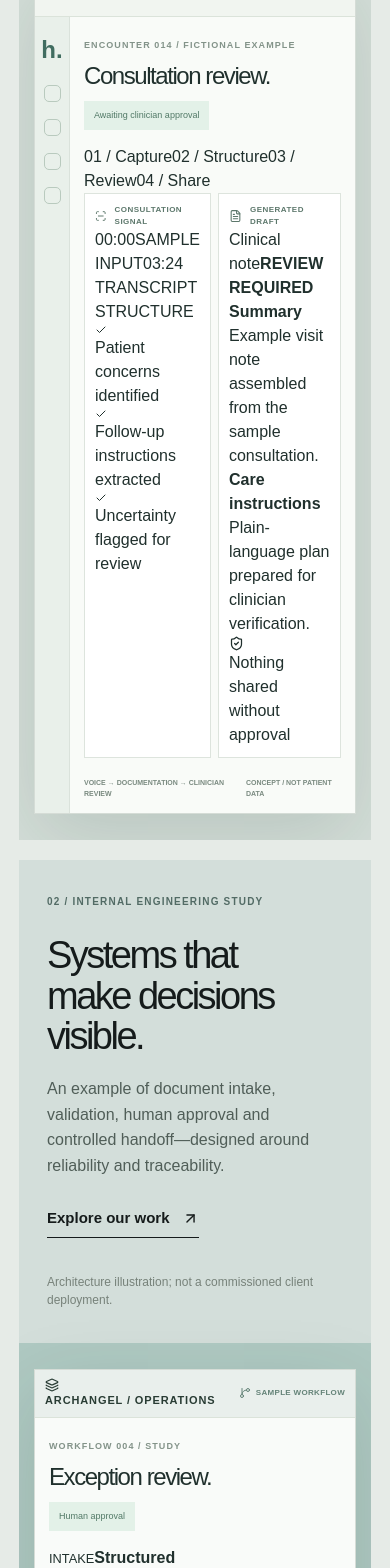
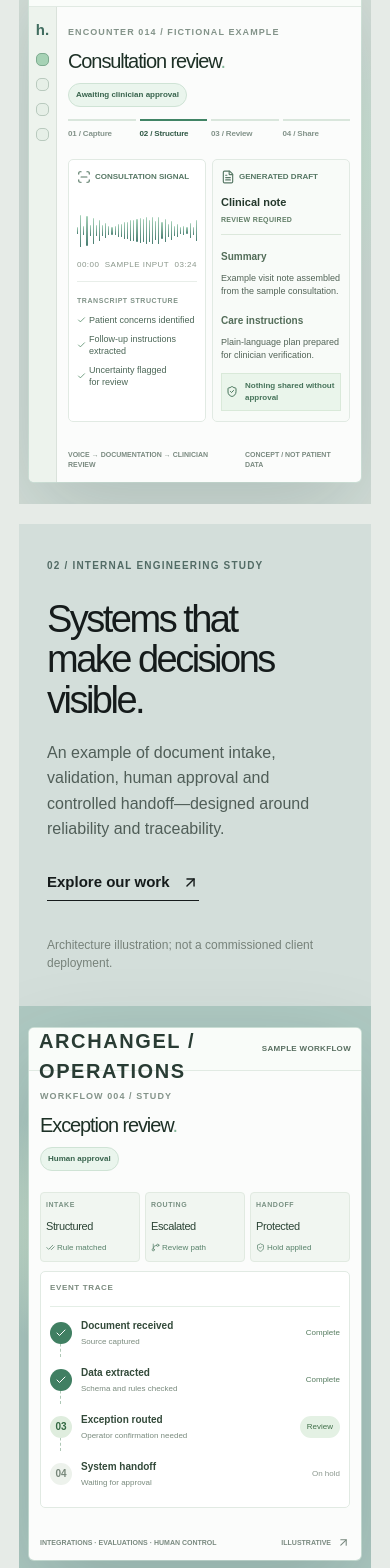
Before and after one commit to farhaned07/Archangel-Ventures-Website, a Next.js app: page / in a window 390 px wide. Shown: the part 4220-5788 px from the top of the page. Built offline with nearby package versions, Linux system fonts and the light colour scheme; no server answers; a web font is replaced by a local one.

Commit message:
design pass 2: refine product artwork, interface depth, and mobile card layouts

```diff
--- a/src/app/deployment.css
+++ b/src/app/deployment.css
@@ -315,3 +315,124 @@
 @media(prefers-reduced-motion:reduce){
   .av3-breath,.av3-node-pulse{animation:none!important}
 }
+
+
+/* DESIGN PASS 2 — EDITORIAL REFINEMENT AND MORE CREDIBLE PRODUCT ART */
+.av3-demo{max-width:880px;border-radius:9px;background:#fbfcfb;box-shadow:0 32px 95px rgba(13,54,51,.19),0 0 0 1px rgba(222,239,229,.75);border:0}
+.av3-demo .adv-ui-toolbar{height:49px;padding-inline:19px;background:#f9fcf9;border-bottom:1px solid #e1eae3}
+.av3-demo .adv-ui-toolbar .av3-ui-top-title{font-size:10px;letter-spacing:.045em;font-weight:500;color:#6e7a71}
+.av3-demo .adv-ui-toolbar small{white-space:nowrap;font-size:9px;color:#596f61}
+.av3-hanna-workspace{grid-template-columns:54px minmax(0,1fr)}
+.av3-sidebar{background:#edf3ed;gap:16px}
+.av3-sidebar i{width:19px;height:19px;border-radius:5px;background:#e6efe7}
+.av3-sidebar i.selected{background:#a6d2b5;border-color:#7eab90}
+.av3-demo .adv-hanna-primary{padding:26px}
+.av3-demo-header{margin-bottom:20px}
+.av3-demo-header h3{font-size:clamp(24px,2.3vw,33px);margin:4px 0 0;color:#1d3026;letter-spacing:-.055em}
+.av3-demo-dot{color:#85b89b}
+.av3-review-status{border:1px solid #cfe3d5!important;background:#eaf5ed!important;color:#37634c!important;border-radius:100px;padding:7px 11px!important;font-weight:600!important}
+.av3-clinical-breadcrumb{display:grid;grid-template-columns:repeat(4,minmax(0,1fr));gap:8px;margin-bottom:18px}
+.av3-clinical-breadcrumb span{padding:11px 5px 10px;border-top:2px solid #d9e6dc;color:#83938a;font-size:10px;font-weight:600}
+.av3-clinical-breadcrumb span.active{color:#315946;border-color:#418465}
+.av3-hanna-cards{grid-template-columns:1fr 1fr;gap:14px}
+.av3-clinical-card{border-radius:5px;padding:19px 17px;min-height:300px;background:#fff;border:1px solid #e1eae3}
+.av3-clinical-card>small{letter-spacing:.08em;color:#577865}
+.av3-audio-card{padding:14px 0 10px;margin:14px 0;border-bottom:1px solid #e8eee9}
+.av3-waveform{height:55px;display:flex;align-items:center;gap:2px;overflow:hidden}
+.av3-waveform i{flex:1;min-width:1px;background:linear-gradient(#a5d1b8,#477c70);border-radius:4px}
+.av3-audio-time{display:flex;justify-content:space-between;margin-top:9px;font-size:8px;color:#8a978b;letter-spacing:.06em}
+.av3-clinical-list>span{display:block;color:#809388;font-size:9px;letter-spacing:.08em;font-weight:600;margin:12px 0 8px}
+.av3-clinical-list p{display:flex;align-items:center;gap:7px;color:#4c6757;margin:8px 0!important;font-size:11px!important;line-height:1.4}
+.av3-clinical-list svg{color:#48835e;flex-shrink:0}
+.av3-care-card{background:#f8fbf8}
+.av3-note-head{display:flex;justify-content:space-between;align-items:center;gap:10px;margin:18px 0 14px;padding-bottom:12px;border-bottom:1px solid #dce8dc}
+.av3-note-head span{font-size:15px;color:#24382c;font-weight:600}
+.av3-note-head b{font-size:8px;letter-spacing:.045em;color:#627f68;white-space:nowrap}
+.av3-note-section{margin:13px 0}
+.av3-note-section strong{font-size:11px;color:#536d59}
+.av3-note-section p{font-size:11px!important;line-height:1.5!important;color:#526457!important;margin:5px 0!important;max-width:260px}
+.av3-note-approval{display:flex;align-items:center;gap:7px;margin-top:20px;padding:10px;color:#46735a;background:#eaf5eb;border:1px solid #d9e9d9;font-size:10px;font-weight:600}
+.av3-demo .adv-ui-foot{font-size:9px;letter-spacing:.055em;padding-top:8px}
+.av3-flow-body{padding:25px 27px}
+.av3-flow-body .adv-ui-title{margin-bottom:21px}
+.av3-operation-overview{display:grid;grid-template-columns:repeat(3,minmax(0,1fr));gap:9px;margin:0 0 16px}
+.av3-operation-overview>div{background:#f1f6f1;border:1px solid #e1eae1;border-radius:4px;padding:14px;display:flex;flex-direction:column;gap:7px}
+.av3-operation-overview small{font-size:9px;font-weight:600;color:#799183;letter-spacing:.08em}
+.av3-operation-overview strong{font-size:18px;color:#2b4435;font-weight:500;letter-spacing:-.035em}
+.av3-operation-overview>div>span{display:flex;align-items:center;gap:5px;color:#58826b;font-size:10px}
+.av3-operation-panel{background:#fff;border:1px solid #e1eae3;border-radius:5px;padding:15px 17px}
+.av3-operation-top{display:flex;justify-content:space-between;gap:12px;color:#7b8b7f;letter-spacing:.08em;font-size:9px;font-weight:600;padding-bottom:12px;border-bottom:1px solid #e4eee6}
+.av3-operation-trace{padding-top:2px}
+.av3-trace-row{display:grid;grid-template-columns:35px minmax(0,1fr) auto;align-items:center;gap:13px;min-height:48px;position:relative}
+.av3-trace-connector{display:grid;place-items:center;width:29px;height:29px;background:#407f62;color:white;border-radius:50%;font-size:10px;position:relative;z-index:1}
+.av3-trace-row.review .av3-trace-connector{color:#336943;background:#dfedde}
+.av3-trace-row.pending .av3-trace-connector{color:#77877a;background:#edf2ec}
+.av3-trace-row:not(:last-child)::after{content:"";position:absolute;left:14px;top:31px;height:18px;border-left:1px dashed #aec8b6}
+.av3-trace-row>div{display:flex;flex-direction:column;gap:3px}
+.av3-trace-row strong{font-size:12px;color:#334a3a;font-weight:600}
+.av3-trace-row small{font-size:10px;color:#7a8b7e}
+.av3-trace-status{font-size:9px;color:#577d61}
+.av3-trace-row.pending .av3-trace-status{color:#8d9990}
+.av3-trace-row.review .av3-trace-status{padding:5px 7px;border-radius:100px;background:#e4f1e4;color:#41704a}
+.av3-flow-body .adv-ui-foot span:last-child{display:flex;gap:6px;align-items:center}
+.adv-feature-screen{isolation:isolate}
+.adv-feature-screen::before{content:"";position:absolute;width:50%;height:55%;top:11%;right:-6%;background:radial-gradient(circle,rgba(202,235,213,.8),transparent 72%);pointer-events:none;z-index:-1}
+.adv-feature-screen{position:relative}
+.adv-feature-ops .adv-feature-screen::before{left:-4%;right:auto;background:radial-gradient(circle,rgba(231,248,217,.72),transparent 70%)}
+@media(max-width:900px){
+  .av3-demo .adv-ui-toolbar .av3-ui-top-title{display:none}
+  .av3-demo .adv-hanna-primary,.av3-flow-body{padding:17px}
+  .av3-clinical-card{padding:13px 12px;min-height:275px}
+  .av3-note-head{flex-direction:column;align-items:flex-start;gap:5px}
+  .av3-demo-header h3{font-size:25px}
+  .av3-operation-overview>div{padding:9px}
+  .av3-operation-overview strong{font-size:14px}
+}
+@media(max-width:600px){
+  .adv-feature-screen{padding:22px 10px;min-height:325px}
+  .av3-demo{width:100%;min-height:0;border-radius:5px}
+  .av3-hanna-workspace{grid-template-columns:28px minmax(0,1fr)}
+  .av3-sidebar{padding:12px 4px;gap:12px}
+  .av3-sidebar span{font-size:15px}
+  .av3-sidebar i{width:13px;height:13px}
+  .av3-demo .adv-ui-toolbar{height:43px;padding:0 10px}
+  .av3-demo .adv-ui-toolbar strong{font-size:20px}
+  .av3-demo .adv-ui-toolbar small{font-size:8px}
+  .av3-demo .adv-hanna-primary,.av3-flow-body{padding:11px}
+  .av3-demo-header{margin-bottom:12px}
+  .av3-demo-header h3{font-size:20px}
+  .av3-review-status{font-size:8px!important;padding:5px 7px!important}
+  .av3-clinical-breadcrumb{gap:4px;margin-bottom:12px}
+  .av3-clinical-breadcrumb span{font-size:8px;padding:7px 0;letter-spacing:-.02em}
+  .av3-hanna-cards{grid-template-columns:1fr 1fr;gap:6px}
+  .av3-clinical-card{padding:10px 8px;min-height:220px}
+  .av3-clinical-card>small{font-size:8px;gap:4px;letter-spacing:0}
+  .av3-waveform{height:38px}
+  .av3-clinical-list>span{font-size:7px}
+  .av3-clinical-list p{font-size:9px!important;gap:3px;margin:6px 0!important}
+  .av3-clinical-list svg{width:9px}
+  .av3-note-head{margin:10px 0 7px;padding-bottom:8px}
+  .av3-note-head span{font-size:11px}
+  .av3-note-head b{font-size:7px}
+  .av3-note-section{margin:8px 0}
+  .av3-note-section strong{font-size:10px}
+  .av3-note-section p{font-size:9px!important}
+  .av3-note-approval{padding:6px 4px;font-size:8px;margin-top:10px}
+  .av3-note-approval svg{width:12px;flex-shrink:0}
+  .av3-demo .adv-ui-foot{font-size:7px!important;letter-spacing:0;gap:9px}
+  .av3-operation-overview{gap:5px;margin-bottom:9px}
+  .av3-operation-overview>div{padding:7px 5px}
+  .av3-operation-overview small{font-size:7px}
+  .av3-operation-overview strong{font-size:11px}
+  .av3-operation-overview>div>span{font-size:8px;gap:2px}
+  .av3-operation-overview svg{width:9px}
+  .av3-operation-panel{padding:10px 9px}
+  .av3-operation-top{font-size:8px}
+  .av3-operation-top span:last-child{display:none}
+  .av3-trace-row{grid-template-columns:24px minmax(0,1fr) auto;gap:7px;min-height:47px}
+  .av3-trace-connector{width:22px;height:22px}
+  .av3-trace-row:not(:last-child)::after{left:10px;top:24px;height:24px}
+  .av3-trace-row strong{font-size:10px}
+  .av3-trace-row small{font-size:8px}
+  .av3-trace-status{font-size:8px}
+}
```
